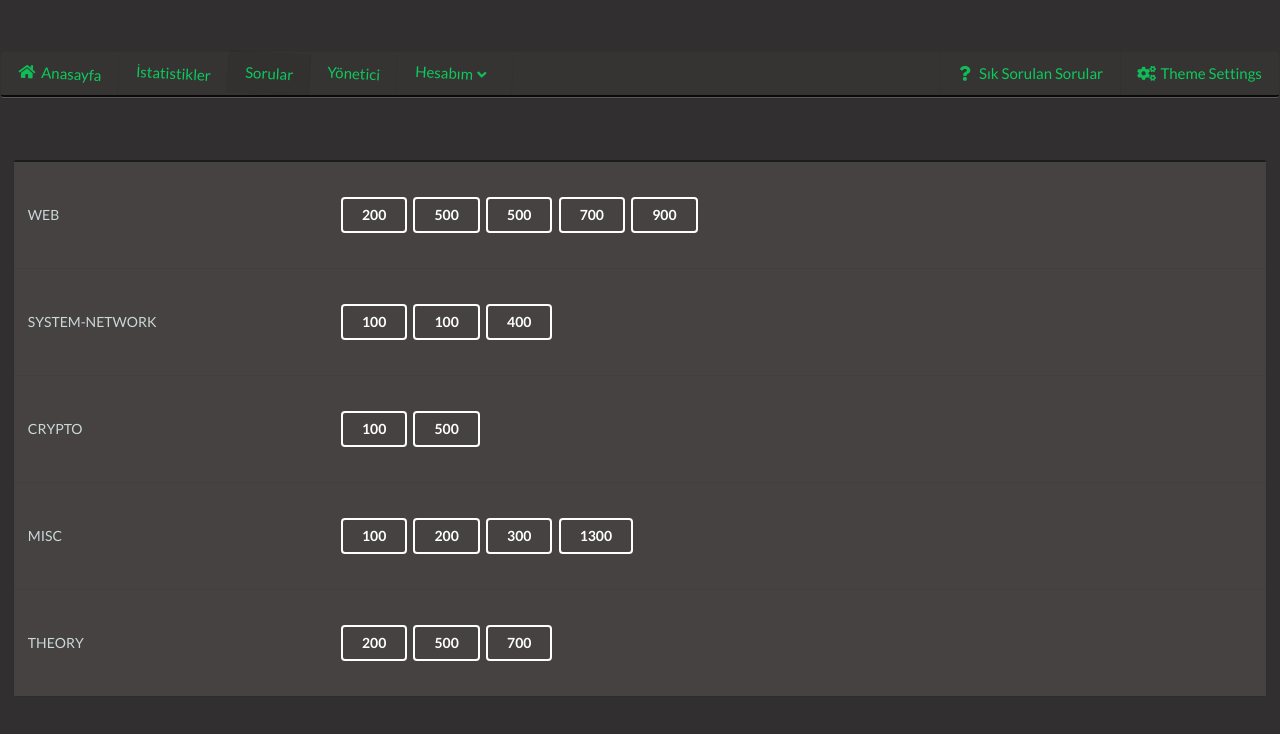
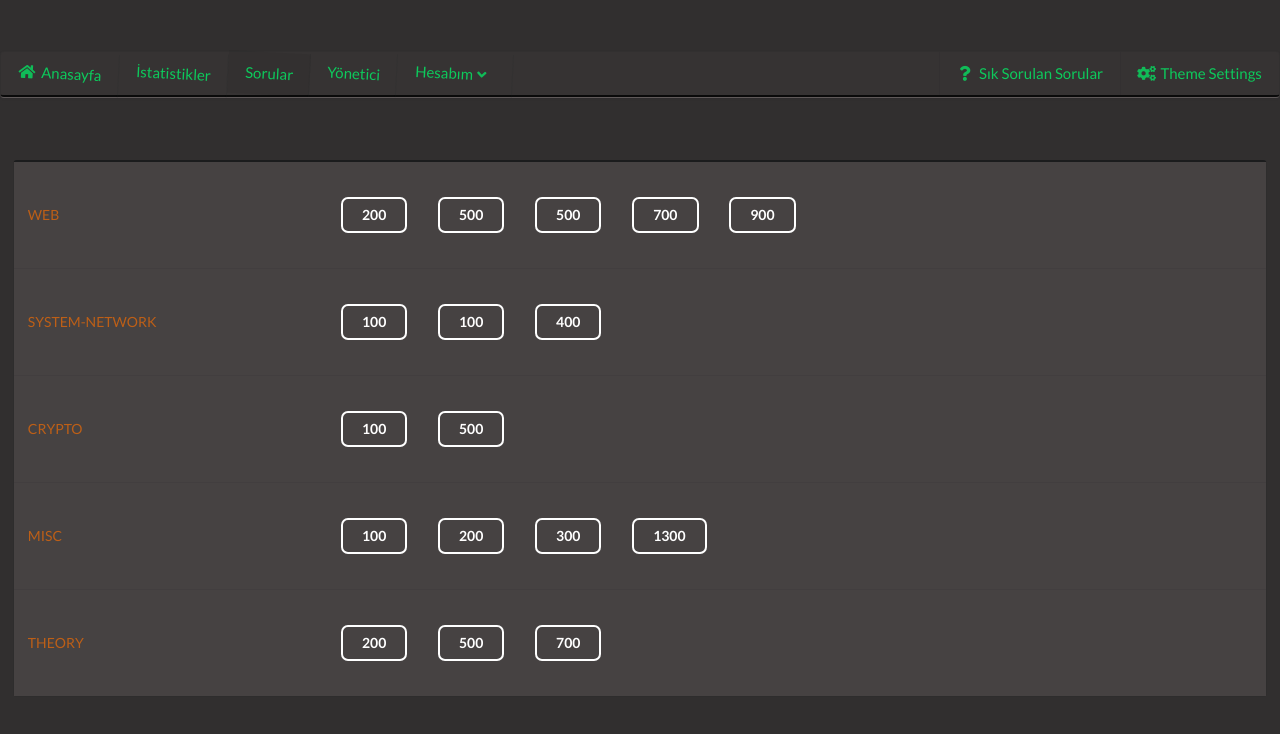
Before and after one commit to simgeytkn/ffa_v2, a plain HTML site: page sorular.html in a window 1280 px wide. Shown: the part 90-824 px from the top of the page. Drawn offline with nearby package versions, Linux system fonts and the light colour scheme.

Commit message:
dark.css

```diff
--- a/style/dark.css
+++ b/style/dark.css
@@ -63,10 +63,23 @@ a.item{
 
 .ui.table{
     background: none;
-    color: color: rgb(6, 146, 134);
+    color: rgb(6, 146, 134);
 }
 
 .ui.table td{
     padding: 2.5em 1em;
-    color: rgb(203, 216, 216);
+    color: rgb(189, 95, 23);
 }
+
+.ui.inverter.grey.buttpn{
+    background: green !important;
+}
+
+.ui.button{
+    margin-right: 2em;
+    border-radius: 0.5em;
+}
+
+.ui.inverter.green.button{
+    color: white;
+}
```
